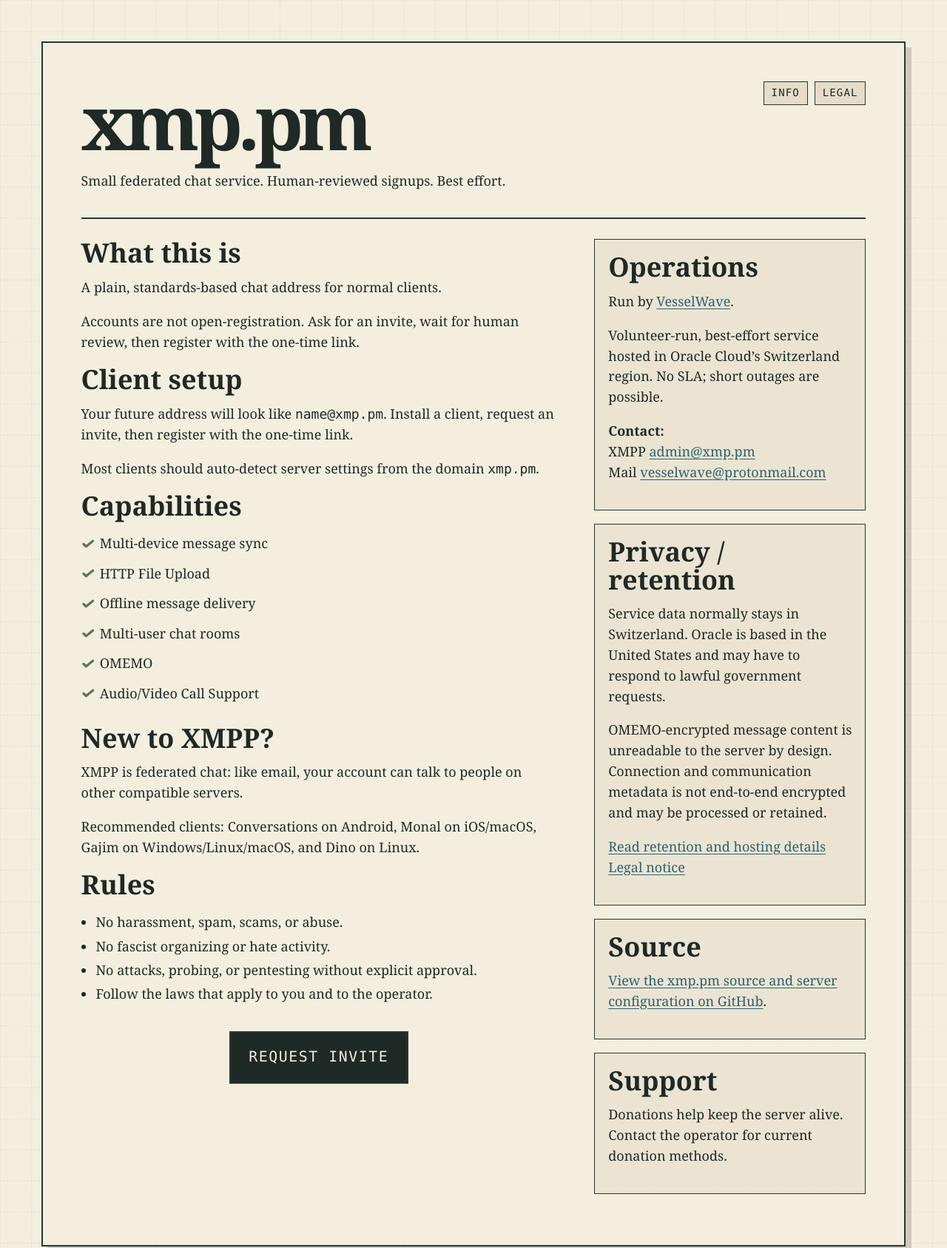
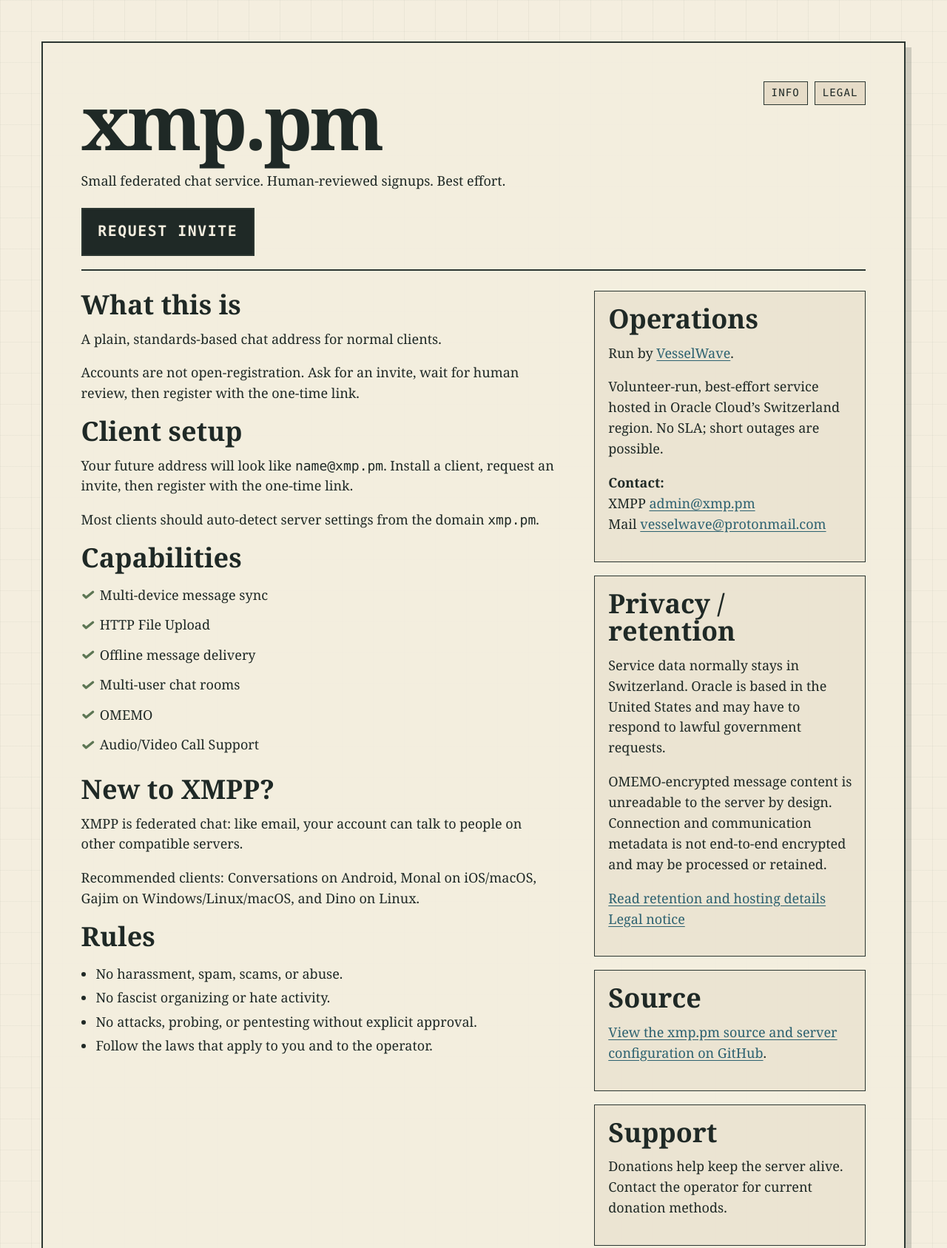
Before and after one commit to VesselWave/xmppm, a website: page apps/website/index.html in a window 1280 px wide. Shown: the top 1687 px of the page at 74% size. Drawn offline with Linux system fonts and the light colour scheme.

Commit message:
Refresh Wrangler sessions and reposition the invite CTA

```diff
--- a/apps/website/css/xmppm.css
+++ b/apps/website/css/xmppm.css
@@ -52,7 +52,7 @@ main {
 }
 
 h1, h2, h3 { line-height: 1.05; margin: 0 0 .75rem; }
-h1 { font-size: clamp(2.4rem, 8vw, 6rem); letter-spacing: -.07em; }
+h1 { font-size: clamp(2.4rem, 8vw, 6rem); letter-spacing: -.04em; }
 h2 { font-size: clamp(1.35rem, 3vw, 2rem); }
 p { margin: 0 0 1rem; }
 
@@ -75,20 +75,26 @@ p { margin: 0 0 1rem; }
   letter-spacing: .08em;
 }
 
-.cta-row {
-  text-align: center;
-  margin: 2rem 0 .5rem;
+.header-copy > p {
+  max-width: 34rem;
+  margin-bottom: 1.25rem;
 }
 
 .cta {
   border-width: 2px;
   background: var(--ink);
   color: var(--paper);
-  padding: 1rem 1.35rem;
+  padding: .85rem 1.15rem;
   font-size: 1.1rem;
+  font-weight: 700;
 }
 
 .cta:hover { color: var(--paper); background: var(--green); }
+
+.button:focus-visible {
+  outline: 3px solid var(--red);
+  outline-offset: 3px;
+}
 
 .grid {
   display: grid;
--- a/apps/website/index.html
+++ b/apps/website/index.html
@@ -12,9 +12,10 @@
   <main>
     <section class="sheet">
       <header class="header">
-        <div>
+        <div class="header-copy">
           <h1>xmp.pm</h1>
           <p>Small federated chat service. Human-reviewed signups. Best effort.</p>
+          <a class="button cta" href="/request">Request invite</a>
         </div>
         <nav class="lang" aria-label="service info">
           <a class="button" href="info.html">Info</a>
@@ -53,7 +54,6 @@
             <li>No attacks, probing, or pentesting without explicit approval.</li>
             <li>Follow the laws that apply to you and to the operator.</li>
           </ul>
-          <p class="cta-row"><a class="button cta" href="/request">Request invite</a></p>
         </article>
 
         <aside>
```
Also changed, not shown: tests/worker/deploy-script.test.ts (+8 -0 lines), 3 other files.
